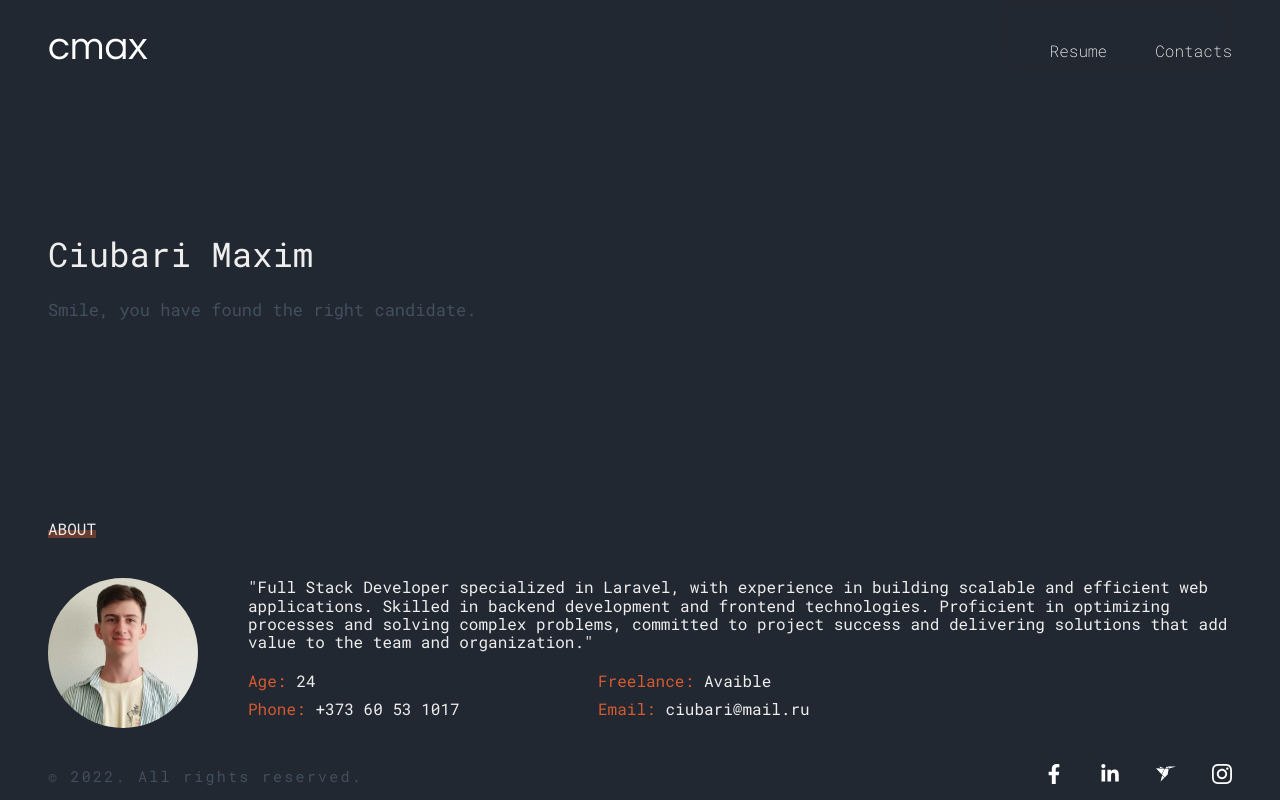
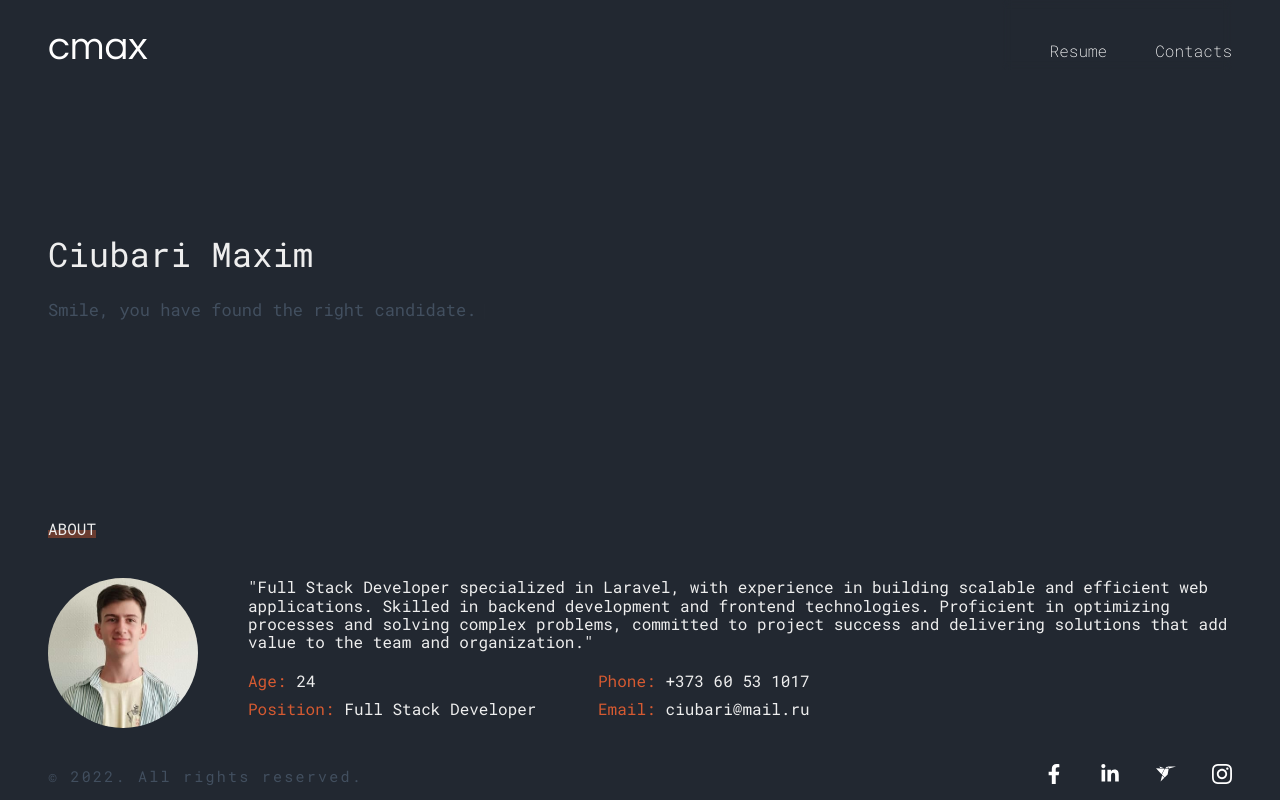
Before and after one commit to Liemacs/Portfolio, a React (Create React App) app: page /Resume in a window 1280 px wide. Shown: the top 800 px of the page. Built offline with nearby package versions, Linux system fonts and the light colour scheme.

Commit message:
Update Resume.js to remove freelance status and add current position

```diff
--- a/src/pages/Resume.js
+++ b/src/pages/Resume.js
@@ -86,12 +86,12 @@ const Resume = () => {
                 <p>24</p>
               </div>
               <div>
-                <span>Freelance:</span>
-                <p>Avaible</p>
+                <span>Phone:</span>
+                <p>+373 60 53 1017</p>
               </div>
               <div>
-                <span>Phone:</span>
-                <p>+373 60 53 1017</p>
+                <span>Position:</span>
+                <p>Full Stack Developer</p>
               </div>
               <div>
                 <span>Email:</span>
```
